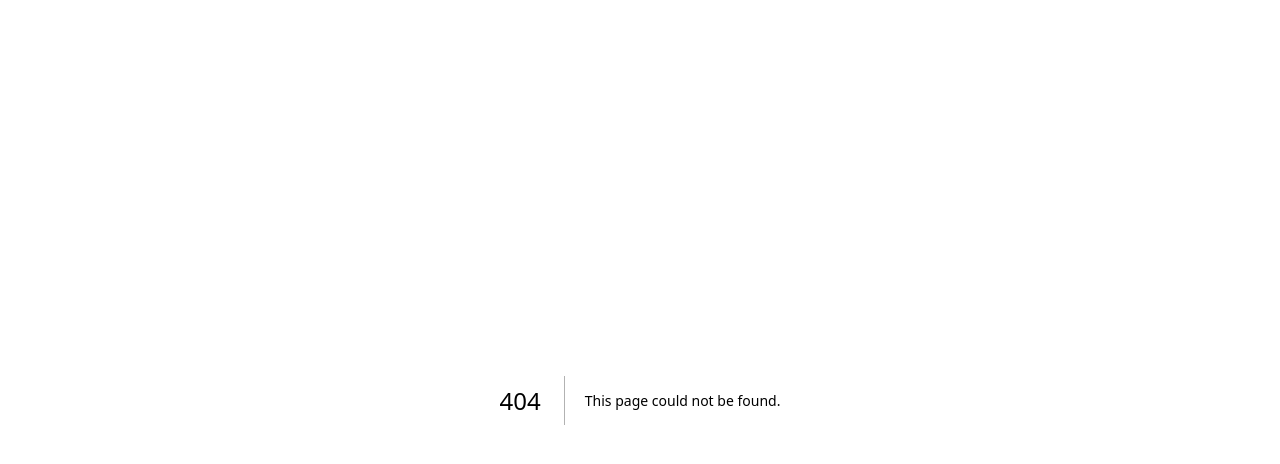
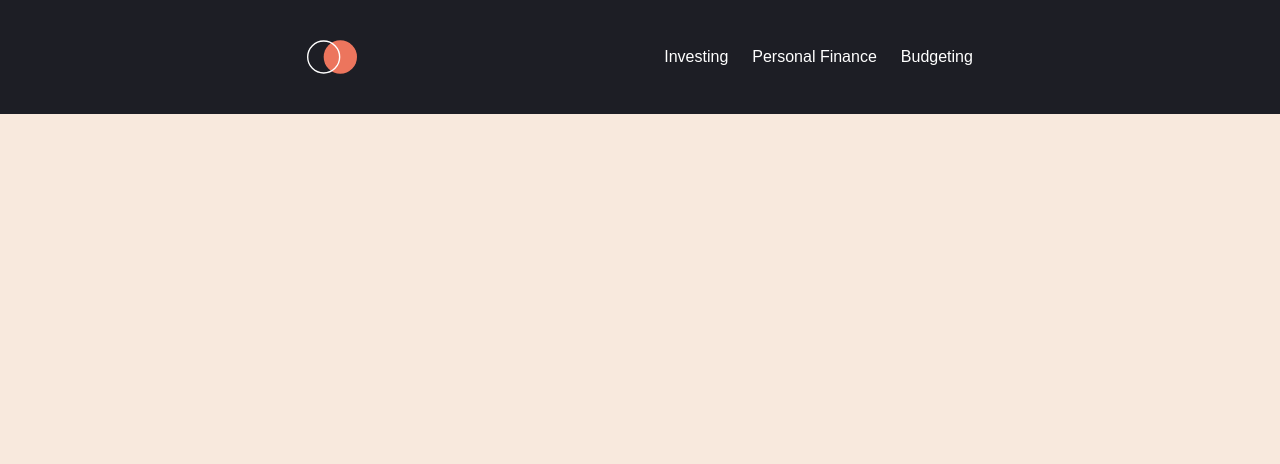
Before and after one commit to nyrellcl/react-challenge-budget-app, a Next.js app: page /components/Footer in a window 1280 px wide. Before the commit this address had no page. Shown: the top 464 px of the page. Built offline with nearby package versions, Linux system fonts and the light colour scheme.

Commit message:
fix layout

```diff
--- a/src/pages/Budgeting.tsx
+++ b/src/pages/Budgeting.tsx
@@ -1,5 +1,5 @@
 import React from 'react'
-import Layout from './components/Layout'
+import Layout from './components/layout'
 
 function Budgeting() {
   return (
--- a/src/pages/Investing.tsx
+++ b/src/pages/Investing.tsx
@@ -1,5 +1,5 @@
 import React from 'react'
-import Layout from './components/Layout'
+import Layout from './components/layout'
 
 function Investing() {
   return (
--- a/src/pages/PersonalFinance.tsx
+++ b/src/pages/PersonalFinance.tsx
@@ -1,5 +1,5 @@
 import React from 'react'
-import Layout from "./components/Layout"
+import Layout from "./components/layout"
 
 function PersonalFinance() {
   return (
--- /dev/null
+++ b/src/pages/components/Footer.tsx
@@ -0,0 +1,36 @@
+import React from 'react'
+import Link from 'next/link'
+
+function Footer() {
+  return (
+    <footer className="footer-section">
+      <svg
+        width="50"
+        height="50"
+        viewBox="0 0 72 48"
+        xmlns="http://www.w3.org/2000/svg"
+        className="logo"
+      >
+        <g fill="none" fillRule="evenodd">
+          <circle fill="#EC755D" cx="48" cy="24" r="24" />
+          <circle stroke="#FFF" strokeWidth="2" cx="24" cy="24" r="23" />
+        </g>
+      </svg>
+      <nav>
+        <ul className="footer-list">
+          <li>
+            <Link href="/Investing">Investing</Link>
+          </li>
+          <li>
+            <Link href="/PersonalFinance">Personal Finance</Link>
+          </li>
+          <li>
+            <Link href="/Budgeting">Budgeting</Link>
+          </li>
+        </ul>
+      </nav>
+    </footer>
+  )
+}
+
+export default Footer
--- a/src/pages/components/InfoCards.tsx
+++ b/src/pages/components/InfoCards.tsx
@@ -2,9 +2,6 @@ import React, { useState } from "react";
 import data from "../../data.json";
 import intro from "../../../public/illustration-intro.svg"
 import Image from "next/image";
-
-
-
 
 
 function InfoCards() {
--- a/src/pages/components/layout.tsx
+++ b/src/pages/components/layout.tsx
@@ -1,11 +1,13 @@
 import React from 'react'
 import Nav from './Nav'
+import Footer from './Footer'
 
-function Layout({children}: any): JSX.Element {
+function Layout({children}: any) {
   return (
     <>
       <Nav/>
       {children}
+      <Footer/>
     </>
   )
 }
```
Also changed, not shown: src/pages/components/Nav.tsx (+0 -32 lines).
